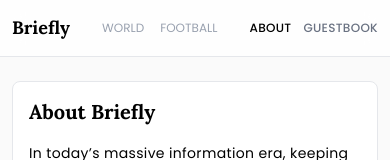
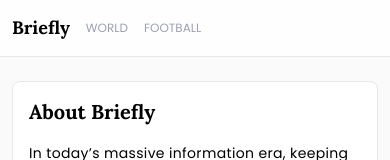
Before and after one commit to apifsprd/briefly, a Next.js app: page /about in a window 390 px wide. Shown: the top 160 px of the page. Built offline with nearby package versions, Linux system fonts and the light colour scheme.

Commit message:
refactor(nav): restructure navigation layout for better mobile experience

```diff
--- a/app/components/SecondaryNav.tsx
+++ b/app/components/SecondaryNav.tsx
@@ -8,7 +8,7 @@ export function SecondaryNav() {
 
   return (
     <nav aria-label="Secondary Navigation">
-      <ul className="flex items-center gap-3 sm:gap-6 text-xs sm:text-sm font-medium text-gray-500">
+      <ul className="hidden sm:flex items-center gap-3 sm:gap-6 text-xs sm:text-sm font-medium text-gray-500">
         <li>
           <Link
             href="/about"
--- a/app/layout.tsx
+++ b/app/layout.tsx
@@ -54,7 +54,7 @@ export default function RootLayout({
             >
               <span>Briefly</span>
             </Link>
-            <div className="flex-1 flex items-center justify-center px-4 sm:px-8">
+            <div className="flex-1 flex items-center justify-start sm:justify-center px-4 sm:px-8">
               <PrimaryNav />
             </div>
             <SecondaryNav />
--- a/package.json
+++ b/package.json
@@ -1,6 +1,6 @@
 {
   "name": "briefly",
-  "version": "0.6.0-beta",
+  "version": "0.6.1-beta",
   "private": true,
   "scripts": {
     "dev": "next dev",
```
